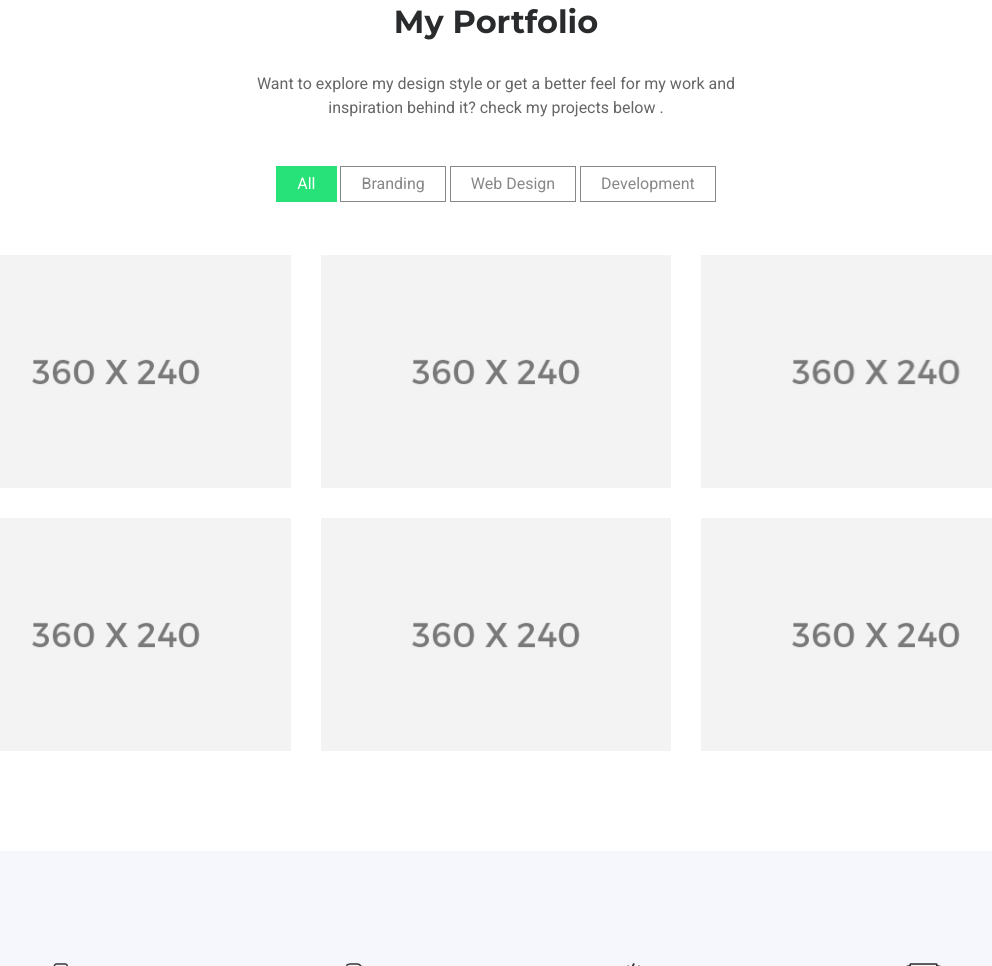
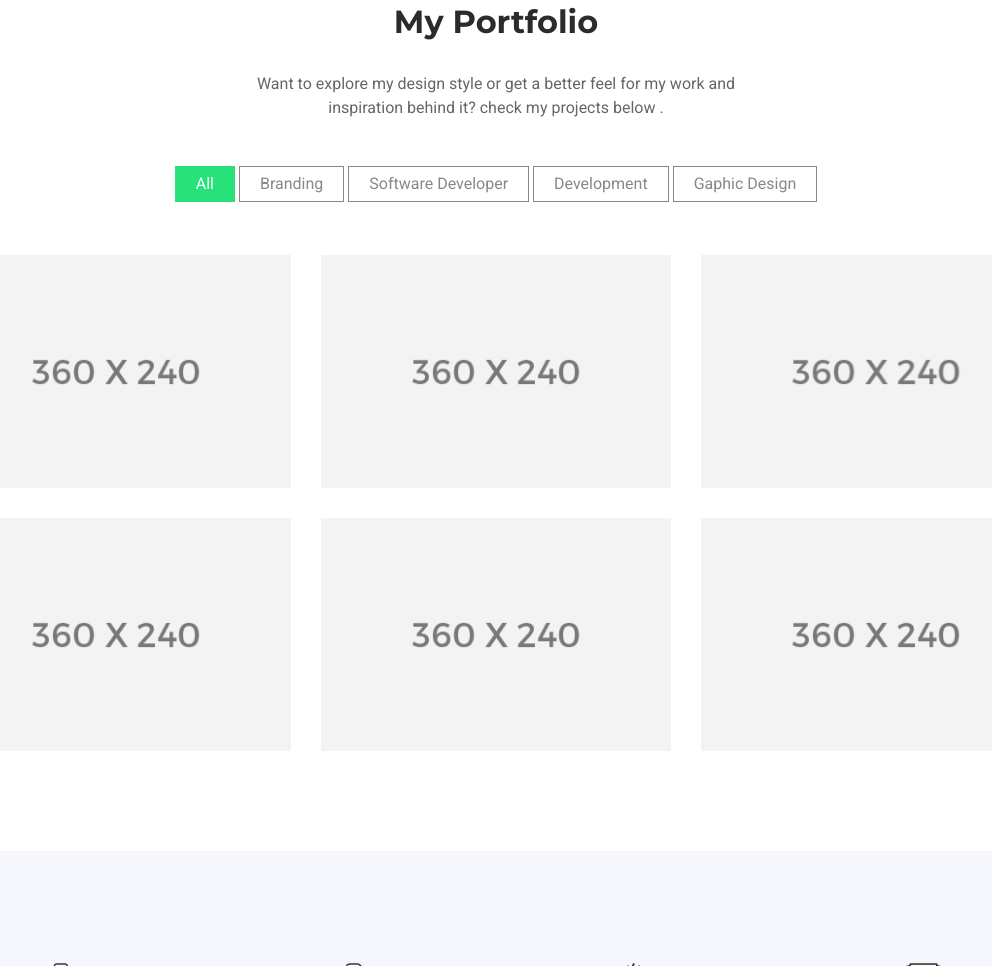
Before and after one commit to ZakiJozef/ZakiJozef.github.io, a plain HTML site: page index.html in a window 1280 px wide. Shown: the part 2057-3023 px from the top of the page, without its empty margins (144-1136 px from the left). Drawn offline with Linux system fonts and the light colour scheme; files whose address does not match are found by name.

Commit message:
Description

```diff
--- a/index.html
+++ b/index.html
@@ -7,8 +7,8 @@
 <meta http-equiv="X-UA-Compatible" content="IE=edge">
 <meta content="Anil z" name="author">
 <meta name="viewport" content="width=device-width, initial-scale=1">
-<meta name="description" content="Creating a professional, modern and sophisticated online resume website is easy with Martyn CV / Resume">
-<meta name="keywords" content="CV, resume, card, vcard, online cv, online resume, professional resume, portfolio, one page, bootstrap responsive, creative html template, creative design, parallax, personal">
+<meta name="description" content="I’m Zaki and I’m a Professional Graphic Designer,Software Developer and Engineer and a UI UX Designer ">
+<meta name="keywords" content="UI UX Designer,Business card ,Graphic Designer,Professional,Software Developer, Engineer professional resume, portfolio, Software Developer and Engineer, creative design, parallax, personal">
 
 <!-- SITE TITLE -->
 <title>Bright design</title>
@@ -310,8 +310,9 @@
                 <ul class="list_none grid_filter filter_tab2 animation" data-animation="fadeInUp" data-animation-delay="0.04s">
                     <li><a href="#" class="current" data-filter="*">all</a></li>
                     <li><a href="#" data-filter=".brands">Branding</a></li>
-                    <li><a href="#" data-filter=".web-design">Web Design</a></li>
+                    <li><a href="#" data-filter=".web-design">Software Developer</a></li>
                     <li><a href="#" data-filter=".development">Development</a></li>
+                    <li><a href="#" data-filter=".development">Gaphic Design</a></li>
                 </ul>
             </div>
         </div>
```
